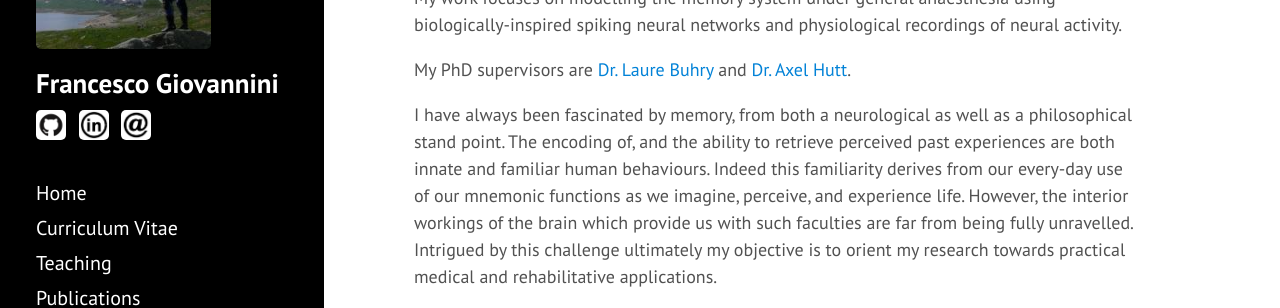
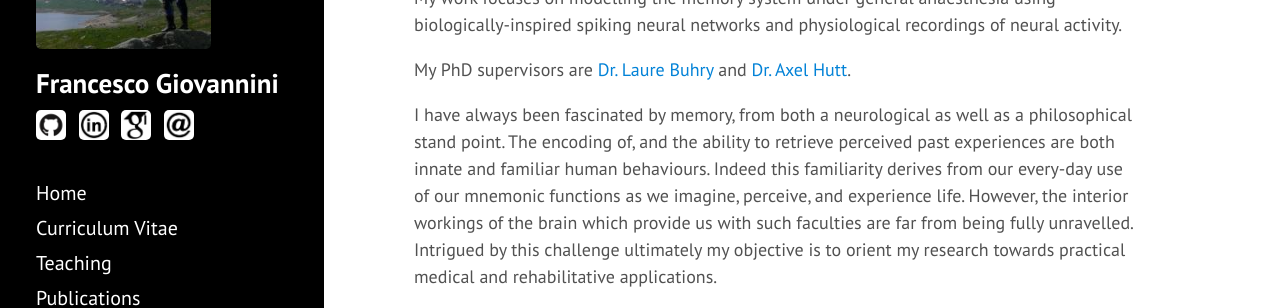
Before and after one commit to JoErNanO/joernano.github.io, a Jekyll site: the page built from index.html, in a window 1280 px wide. Shown: the part 180-488 px from the top of the page. Built offline with Jekyll 4.4.1, drawn with Linux system fonts in a browser that asks for light colours; the list of posts is cut into pages by our own code.

Commit message:
[IMG] Add scholar icon. Add link to scholar profile.

```diff
--- a/_config.yml
+++ b/_config.yml
@@ -31,6 +31,7 @@ author:
 icons:
     github: 'img/github.png'
     linkedin: 'img/linkedin-bw.png'
+    scholar: 'img/scholar-bw.png'
     email: 'img/email.png'
 
 paginate:         5
--- a/_includes/sidebar.html
+++ b/_includes/sidebar.html
@@ -10,6 +10,7 @@
         <div class="sidebar-about-icons">
           <a href="https://github.com/JoErNanO"><img src="{{ site.baseurl }}{{ site.icons.github }}" alt="github"></a>
           <a href="https://www.linkedin.com/in/francescogiovannini"><img src="{{ site.baseurl }}{{ site.icons.linkedin }}" alt="linkedin"></a>
+          <a href="https://scholar.google.fr/citations?user=R59thYQAAAAJ&hl=en&oi=ao"><img src="{{ site.baseurl }}{{ site.icons.scholar }}" alt="scholar"></a>
           <a href="mailto:francesco.giovannini[at]inria.fr"><img src="{{ site.baseurl }}{{ site.icons.email }}" alt="email"></a>
       </div>
       <p style="clear: both;">
```
Also changed, not shown: img/scholar-bw.png (added).
